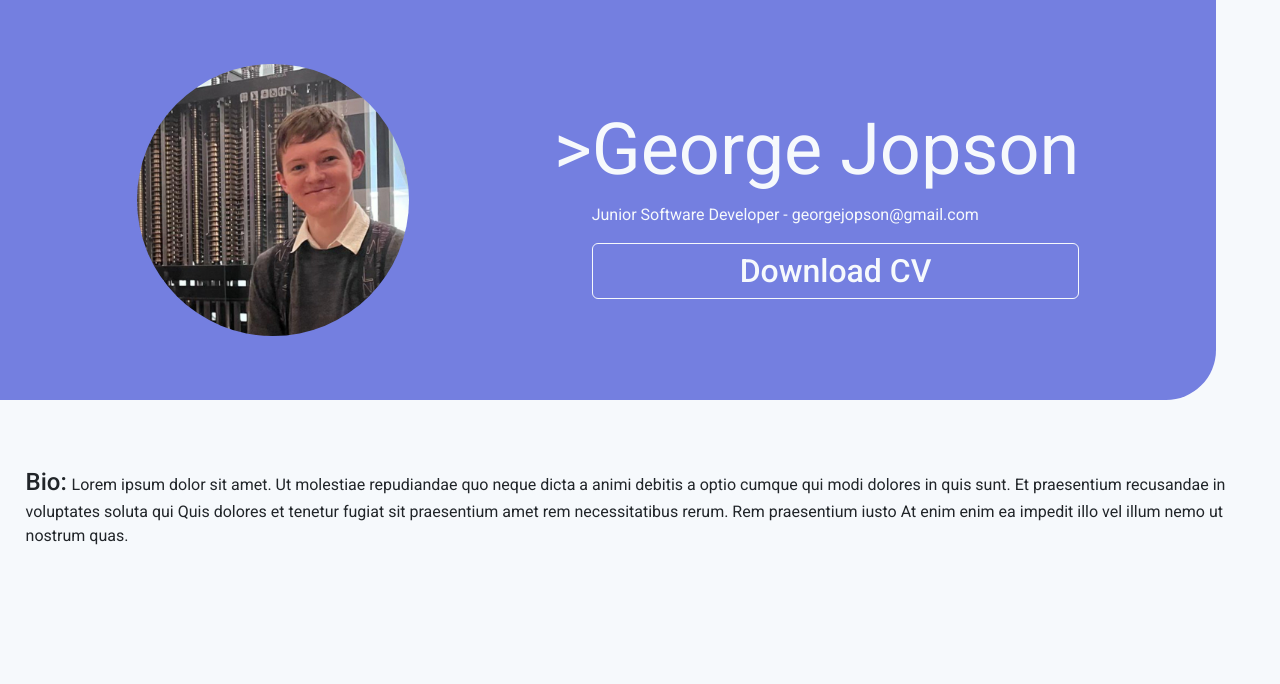
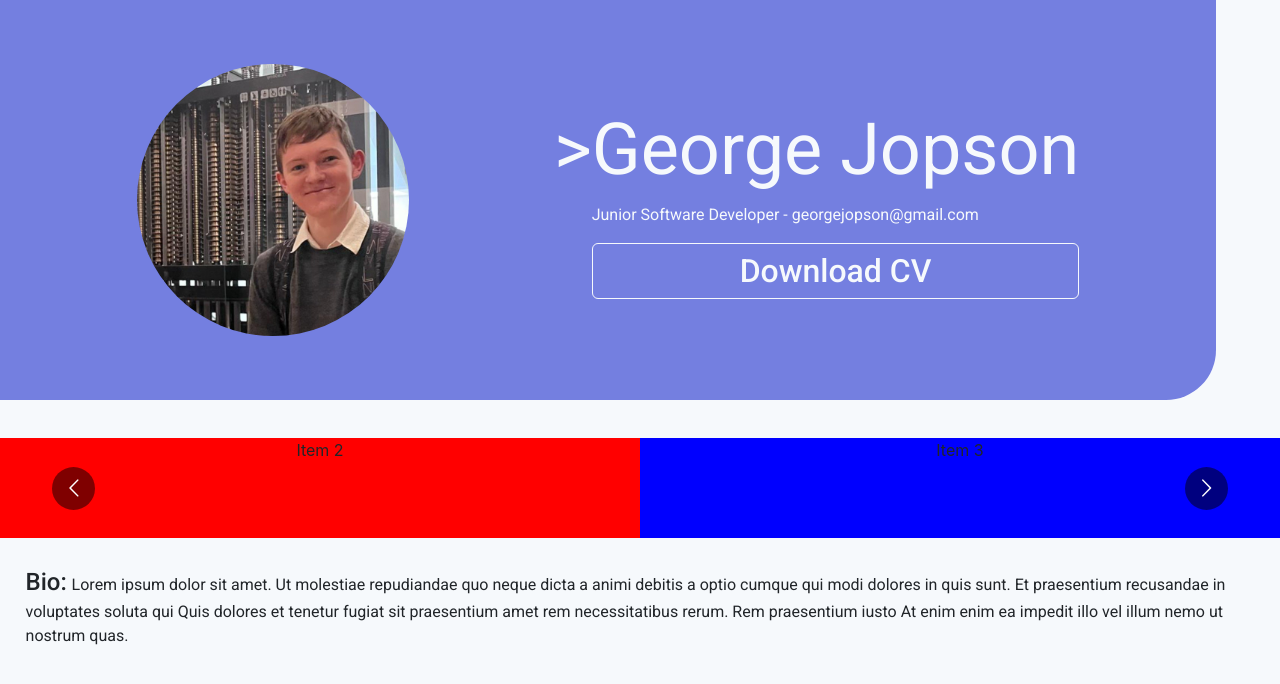
Before and after one commit to GeorgeJopson/GeorgeJopson.github.io, a React (Create React App) app: page / in a window 1280 px wide. Shown: the top 684 px of the page. Built offline with nearby package versions, Linux system fonts and the light colour scheme.

Commit message:
Add basic AchievementCarousel

```diff
--- a/package.json
+++ b/package.json
@@ -10,6 +10,7 @@
     "bootstrap": "^5.3.3",
     "react": "^18.3.1",
     "react-dom": "^18.3.1",
+    "react-multi-carousel": "^2.8.5",
     "react-scripts": "^5.0.1",
     "web-vitals": "^2.1.4"
   },
--- /dev/null
+++ b/src/AchievementCarousel/AchievementCarousel.css
@@ -0,0 +1,8 @@
+.carouselItem1{
+  height:100px;
+  background-color: blue;
+}
+.carouselItem2{
+  height:100px;
+  background-color: red;
+}
--- /dev/null
+++ b/src/AchievementCarousel/AchievementCarousel.js
@@ -0,0 +1,50 @@
+import './AchievementCarousel.css';
+import '../fonts.css';
+
+import Carousel from "react-multi-carousel";
+import "react-multi-carousel/lib/styles.css";
+
+const responsive = {
+  desktop: {
+    breakpoint: { max: 3000, min: 1024 },
+    items: 3,
+    slidesToSlide: 1 // optional, default to 1.
+  },
+  tablet: {
+    breakpoint: { max: 1024, min: 464 },
+    items: 2,
+    slidesToSlide: 1 // optional, default to 1.
+  },
+  mobile: {
+    breakpoint: { max: 464, min: 0 },
+    items: 1,
+    slidesToSlide: 1 // optional, default to 1.
+  }
+};
+function AchievementCarousel(){
+  return(
+    <Carousel
+      swipeable={true}
+      draggable={true}
+      responsive={responsive}
+      ssr={true} // means to render carousel on server-side.
+      infinite={true}
+      autoPlay={true}
+      autoPlaySpeed={3000}
+      keyBoardControl={true}
+      customTransition="transform 0.7s ease-in-out" // smoother transition
+      transitionDuration={700}
+      containerClass="carousel-container"
+      dotListClass="custom-dot-list-style"
+      itemClass="carousel-item-padding-40-px"
+      slidesToSlide={1}
+    >
+      <div className="carouselItem1">Item 1</div>
+      <div className="carouselItem2">Item 2</div>
+      <div className="carouselItem1">Item 3</div>
+      <div className="carouselItem2">Item 4</div>
+    </Carousel>
+  );
+}
+
+export default AchievementCarousel
--- a/src/App.js
+++ b/src/App.js
@@ -2,12 +2,14 @@ import './App.css';
 import './fonts.css';
 
 import Header from "./Header/Header.js";
+import AchievementCarousel from './AchievementCarousel/AchievementCarousel.js';
 import Bio from "./Bio/Bio.js";
 
 function App() {
   return (
     <div className="App">
       <Header />
+      <AchievementCarousel />
       <Bio />
     </div>
   );
```
Also changed, not shown: 1 other file (tests, documents, lock files or other folders).
